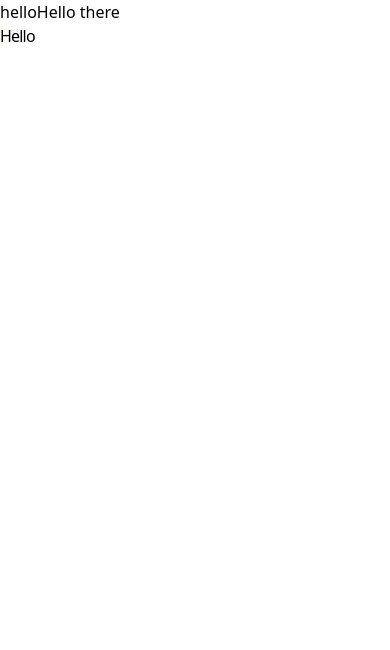
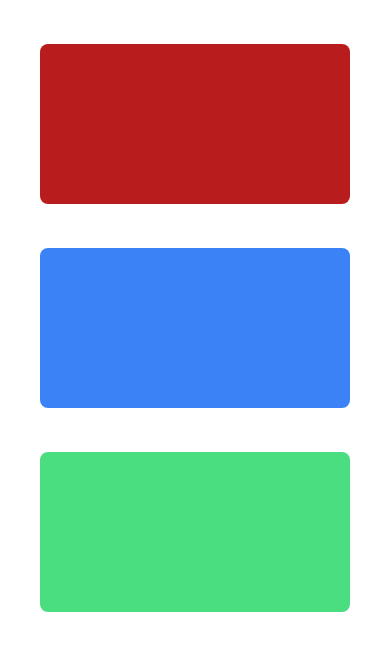
Before and after one commit to cornellh4i/lagos-volunteers, a Next.js app in the folder frontend/: page /about in a window 390 px wide. Shown: the top 650 px of the page. Built offline with nearby package versions, Linux system fonts and the light colour scheme.

Commit message:
Complete responsive design onboarding

```diff
--- a/frontend/src/pages/about.tsx
+++ b/frontend/src/pages/about.tsx
@@ -5,9 +5,24 @@ import Button from "@/components/Button";
 const About = () => {
   return (
     <>
-      <Button text="hello" />
+      {/* <Button text="hello" />
       Hello there
-  <div className="bg-black bg-opacity-10 bg-yellow-300 w-0.5 tracking-tighter">Hello</div>
+  {/* <div className="bg-black bg-opacity-10 bg-yellow-300 w-0.5 tracking-tighter">Hello</div>
+  <div className="grid grid-cols-4 sm:grid-cols-2">
+  <div>Hello</div>
+  <div>Hello</div>
+  <div>Hello</div>
+  <div>Hello</div>
+  <div>Hello</div>
+  <div>Hello</div>
+</div> */}
+
+
+<div className="h-80 grid grid-cols-1 md:grid-cols-1 lg:grid-cols-2 p-10 gap-10 ">
+        <div className="bg-red-700 rounded-lg col-span-1 h-40 p-10 mt-1"></div>
+        <div className="bg-blue-500 rounded-lg col-span-1 h-40 p-10 mt-1"></div>
+        <div className="bg-green-400 rounded-lg col-span-1 h-40 lg:col-span-2 p-10 mt-1"></div>
+      </div>
     </>
 
   );
```
